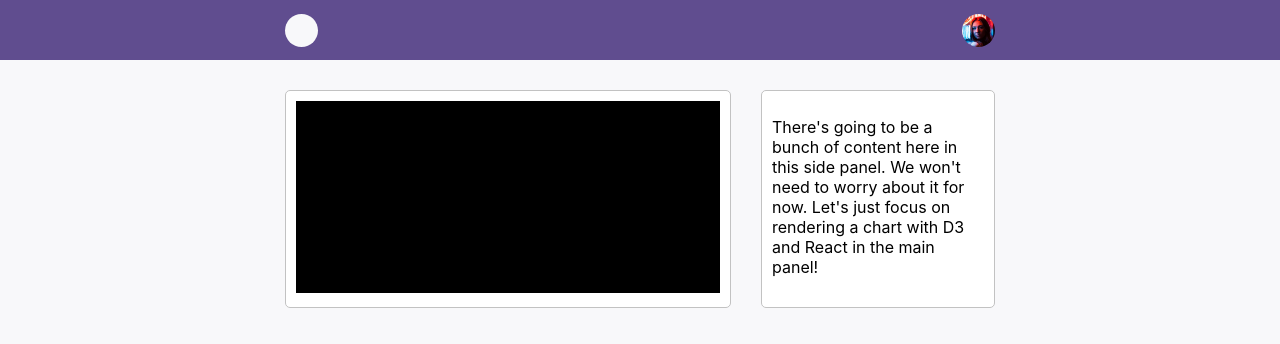
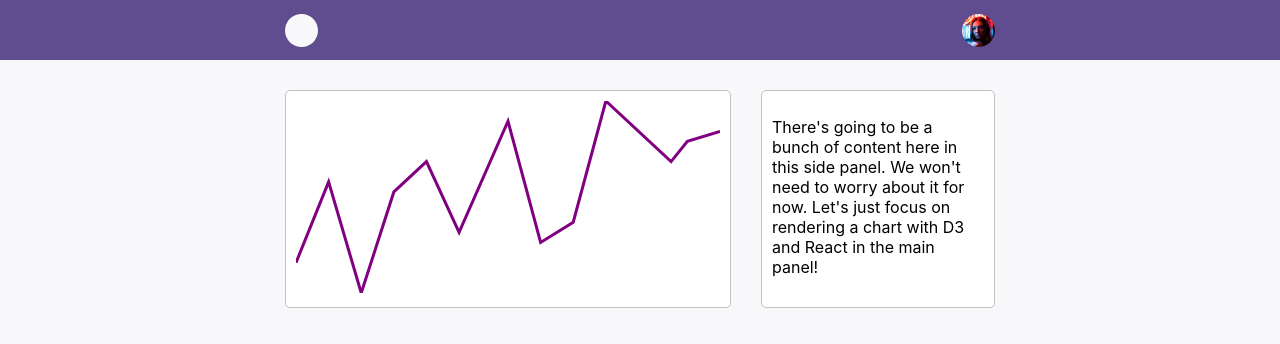
Before and after one commit to byelipk/d3-react-line-chart, a React (Create React App) app: page / in a window 1280 px wide. Shown: the top 344 px of the page. Built offline with nearby package versions, Linux system fonts and the light colour scheme.

Commit message:
Refactor

```diff
--- a/public/data.json
+++ b/public/data.json
@@ -9,6 +9,21 @@
     { "date": "2018-10-14", "count": 19 },
     { "date": "2018-10-16", "count": 7 },
     { "date": "2018-10-18", "count": 9 },
+    { "date": "2018-10-18", "count": 9 },
+    { "date": "2018-10-18", "count": 9 },
+    { "date": "2018-10-18", "count": 9 },
+    { "date": "2018-10-18", "count": 9 },
+    { "date": "2018-10-18", "count": 9 },
+    { "date": "2018-10-18", "count": 9 },
+    { "date": "2018-10-18", "count": 9 },
+    { "date": "2018-10-18", "count": 9 },
+    { "date": "2018-10-18", "count": 9 },
+    { "date": "2018-10-18", "count": 9 },
+    { "date": "2018-10-18", "count": 9 },
+    { "date": "2018-10-18", "count": 9 },
+    { "date": "2018-10-18", "count": 9 },
+    { "date": "2018-10-18", "count": 9 },
+    { "date": "2018-10-18", "count": 9 },
     { "date": "2018-10-20", "count": 21 },
     { "date": "2018-10-24", "count": 15 },
     { "date": "2018-10-25", "count": 17 },
--- a/src/App.js
+++ b/src/App.js
@@ -6,6 +6,15 @@ import Layout from "./components/Layout";
 import LineChart from "./components/LineChart";
 
 class App extends Component {
+  fetchData = () => {
+    return fetch(`${process.env.PUBLIC_URL || ""}/data.json`)
+      .then(response => response.json())
+      .then(data => {
+        return data["collection"].map(item =>
+          Object.assign({}, item, { date: new Date(item.date) })
+        );
+      });
+  };
   render() {
     return (
       <div>
@@ -27,12 +36,17 @@ class App extends Component {
           {_layoutState => (
             <div className="layout u-flex container">
               <div className="pane pane__left pane--primary u-flex-2">
-                <LineChart>
-                  {({ isLoading, height, width, color, setContainerRef }) => (
-                    <div className="line-chart" ref={setContainerRef}>
-                      {isLoading ? null : (
-                        <svg height={height} width={width}>
-                          <rect height={height} width={width} fill={color} />
+                <LineChart onFetchData={this.fetchData}>
+                  {lineChart => (
+                    <div className="line-chart" ref={lineChart.setContainerRef}>
+                      {lineChart.isLoading ? null : (
+                        <svg height={lineChart.height} width={lineChart.width}>
+                          <path
+                            {...lineChart.getLineProps({
+                              strokeWidth: 3,
+                              stroke: "purple"
+                            })}
+                          />
                         </svg>
                       )}
                     </div>
--- a/src/App.scss
+++ b/src/App.scss
@@ -11,6 +11,7 @@ $background-color: #F8F8FA;
 
 // Panes
 $pane-border-radius: 5px;
+$pane-border-color: #C2C2C2;
 
 body {
   background: $background-color;
@@ -57,10 +58,14 @@ $flex-positions: (
   .u-justify-#{$name} {
     justify-content: $value;
   }
-}
-@each $name, $value in $flex-positions {
+  .u-self-justify-#{$name} {
+    justify-self: $value;
+  }
   .u-align-#{$name} {
     align-items: $value;
+  }
+  .u-self-align-#{$name} {
+    align-self: $value;
   }
 }
 
@@ -77,7 +82,7 @@ $flex-positions: (
 }
 .pane {
   background: $white;
-  border: 1px solid #C2C2C2;
+  border: 1px solid $pane-border-color;
   border-radius: $pane-border-radius;
   padding: 10px;
   &--primary.pane__right {
--- a/src/components/LineChart.jsx
+++ b/src/components/LineChart.jsx
@@ -1,6 +1,6 @@
 import React from "react";
 import PropTypes from "prop-types";
-import { scaleTime, scaleLinear, line } from "d3";
+import { extent, scaleTime, scaleLinear, line } from "d3";
 
 // const callAll = (...fns) => (...args) => fns.forEach(fn => fn && fn(...args));
 
@@ -13,16 +13,18 @@ import { scaleTime, scaleLinear, line } from "d3";
 
 class LineChart extends React.Component {
   static propTypes = {
+    onFetchData: PropTypes.func.isRequired,
     initialLoading: PropTypes.bool.isRequired,
     stateReducer: PropTypes.func.isRequired
   };
 
   static defaultProps = {
     initialLoading: true,
+    initialMargin: { top: 0, bottom: 0, left: 0, right: 0 },
     initialHeight: 100,
     initialWidth: 100,
-    initialMargin: { top: 0, bottom: 0, left: 0, right: 0 },
-    stateReducer: (state, changes) => changes
+    stateReducer: (state, changes) => changes,
+    onFetchData: () => Promise.resolve([])
   };
 
   // Private instance variables
@@ -34,9 +36,9 @@ class LineChart extends React.Component {
   // Setup component state
   initialState = {
     isLoading: this.props.initialLoading,
+    margin: this.props.initialMargin,
     width: this.props.initialWidth,
-    height: this.props.initialHeight,
-    margin: this.props.initialMargin
+    height: this.props.initialHeight
   };
   state = this.initialState;
 
@@ -56,23 +58,31 @@ class LineChart extends React.Component {
       this._latestKnownWidth = this._containerRef.clientWidth;
       this._latestKnownHeight = this._containerRef.clientHeight;
       this.requestTick();
+    } else {
+      console.error("LineChart is missing a containerRef.");
     }
   };
   requestTick = () => {
     if (!this._ticking) {
-      window.requestAnimationFrame(this.update);
+      window.requestAnimationFrame(this.updateDimensions);
     }
     this._ticking = true;
   };
-  update = () => {
+  updateDimensions = () => {
     let currentKnownWidth = this._latestKnownWidth;
     let currentKnownHeight = this._latestKnownHeight;
 
     // Make any updates that we need...
-    this.internalSetState(() => ({
-      width: currentKnownWidth,
-      height: currentKnownHeight
-    }));
+    this.internalSetState(
+      state => ({
+        ...state,
+        width: currentKnownWidth,
+        height: currentKnownHeight
+      }),
+      () => {
+        this._ticking = false;
+      }
+    );
   };
 
   componentDidMount() {
@@ -82,43 +92,58 @@ class LineChart extends React.Component {
     this.handleResize();
 
     // Fetch data
-    fetch(`${process.env.PUBLIC_URL || ""}/data.json`)
-      .then(response => response.json())
-      .then(data => {
-        const mappedCollection = data["collection"].map(item =>
-          Object.assign({}, item, { date: new Date(item.date) })
-        );
-
-        this.internalSetState(() => ({
-          isLoading: false,
-          data: mappedCollection
-        }));
-      });
+    this.props.onFetchData().then(data => {
+      this.internalSetState(state => ({
+        ...state,
+        data,
+        isLoading: false
+      }));
+    });
   }
   componentWillUnmount() {
     // Cleanup resize handler
     window.removeEventListener("resize", this.handleResize);
   }
-  componentDidUpdate(prevProps, prevState) {
-    if (prevState.data) {
-      console.log("DUDE");
-    }
-  }
 
   // Props getters we pass to the consumer of the <LineChart /> component
-  getXAxisProps = () => {};
-  getYAxisProps = () => {};
-  getLineProps = () => {};
+  getLineProps = (props = {}) => {
+    if (this.state.data) {
+      const data = this.state.data;
+      const height = this.state.height;
+      const width = this.state.width;
+
+      // Create the x-axis scale
+      const timeDomain = extent(data, d => d.date);
+      const xScale = scaleTime()
+        .domain(timeDomain)
+        .range([0, width]);
+
+      // Create the y-axis scale
+      const countDomain = extent(data, d => d.count);
+      const yScale = scaleLinear()
+        .domain(countDomain)
+        .range([height, 0]);
+
+      // Build the line generator
+      const lineGenerator = line().x(d => xScale(d.date));
+
+      // Return on object that will be applied as props to an svg <path /> element
+      return {
+        fill: "none",
+        d: lineGenerator.y(d => yScale(d.count))(data),
+        strokeWidth: 2,
+        stroke: "black",
+        ...props
+      };
+    }
+  };
   setContainerRef = el => (this._containerRef = el);
   getStateAndHelpers() {
     return {
       height: this.state.height,
       width: this.state.width,
-      color: "black",
       setContainerRef: this.setContainerRef,
       isLoading: this.state.isLoading,
-      getXAxisProps: this.getXAxisProps,
-      getYAxisProps: this.getYAxisProps,
       getLineProps: this.getLineProps
     };
   }
```
